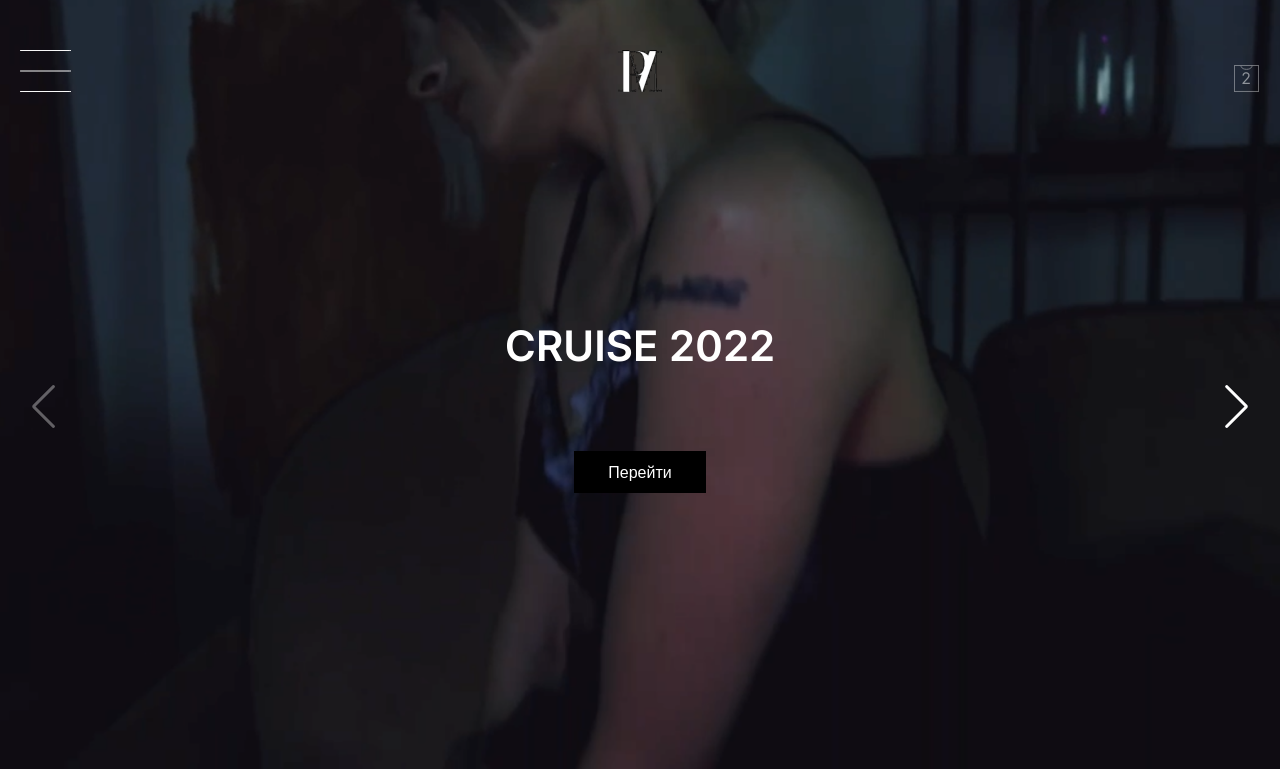
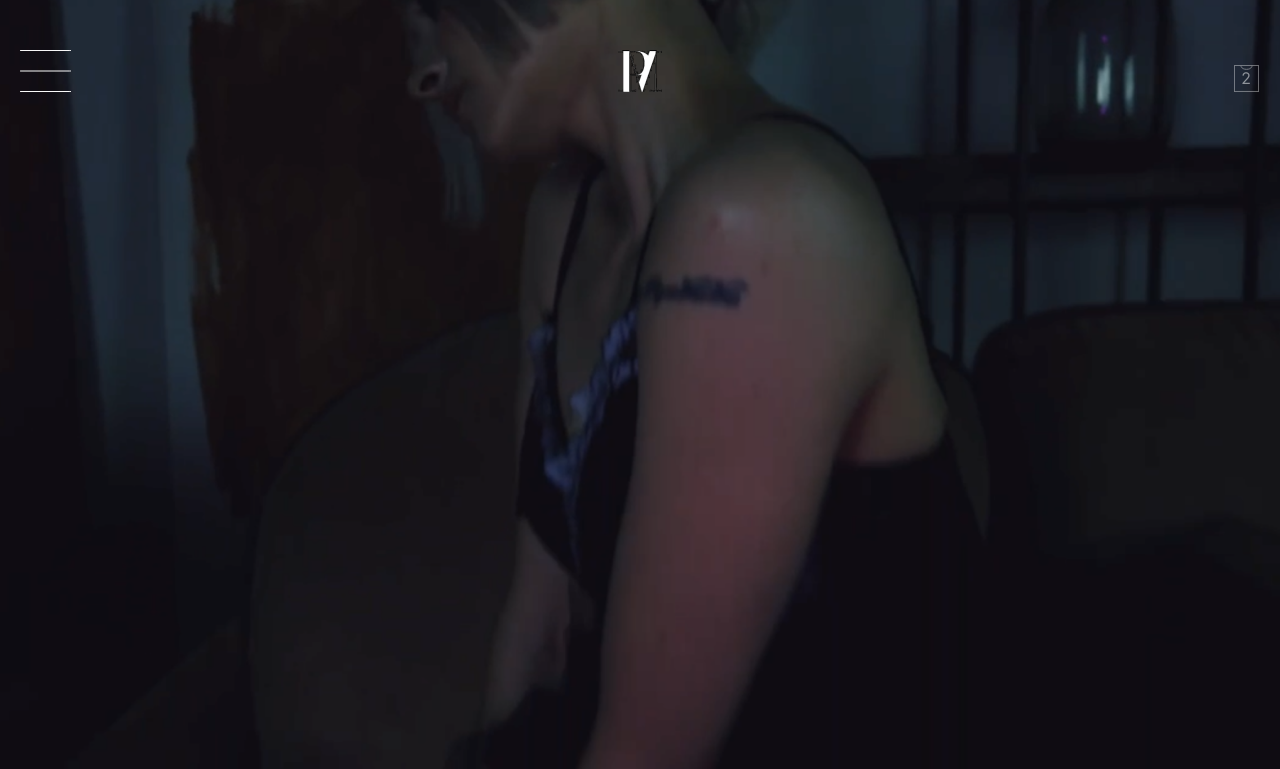
Before and after one commit to alvde-site/boutique, a React (Create React App) app: page / in a window 1280 px wide. Shown: the top 769 px of the page. Built offline with nearby package versions, Linux system fonts and the light colour scheme.

Commit message:
feat: Add z-index to StoreList

```diff
--- a/src/components/Header/StoreList/StoreList.tsx
+++ b/src/components/Header/StoreList/StoreList.tsx
@@ -1,6 +1,8 @@
 function StoreList() {
   return <section className="store">
+    <div className="store__content">
 
+    </div>
   </section>;
 }
 
--- a/src/components/Header/StoreList/_storeList.scss
+++ b/src/components/Header/StoreList/_storeList.scss
@@ -1,8 +1,18 @@
 .store {
+  box-sizing: border-box;
+  display: flex;
+  justify-content: center;
+  align-items: center;
+  z-index: 12;
   position: absolute;
   top: 0;
   left: 0;
   width: 100%;
   height: 100%;
+  padding: 123px 90px 0;
   background: url(../../../images/store-bg.png) center/cover no-repeat;
 }
+
+.stote__content {
+  background-color: #fff;
+}
--- a/src/components/Header/_header.scss
+++ b/src/components/Header/_header.scss
@@ -26,7 +26,7 @@
 
 .nav {
   position: relative;
-  z-index: 2;
+  z-index: 13;
   display: flex;
   justify-content: space-between;
   align-items: flex-end;
```
Lines whose indentation alone changed are shown as unchanged.
